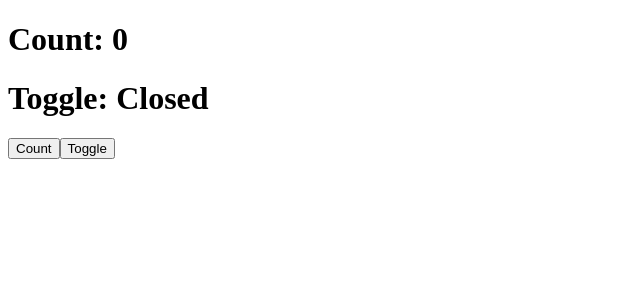
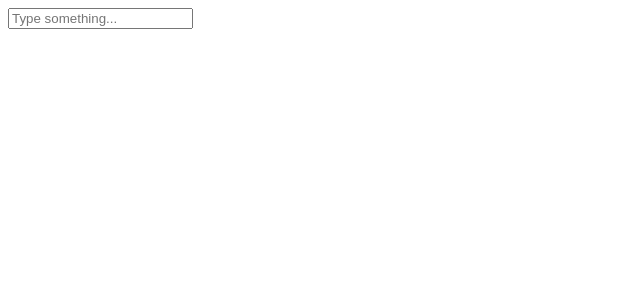
Before and after one commit to RadhikaKapoor383/React-Codes, a React (Vite) app: page / in a window 1280 px wide. Shown: the top 300 px of the page, without its empty margins (0-640 px from the left). Built offline with nearby package versions, Linux system fonts and the light colour scheme.

Commit message:
Add KeyEvents component for keyboard event handling and replace Counter in main

```diff
--- /dev/null
+++ b/src/keyboardEvent.jsx
@@ -0,0 +1,11 @@
+import React, { useState } from 'react';
+
+export default function KeyEvents() {
+    function handleKeyDown(e) {
+        alert('Key pressed: ', <h1>{e.key}</h1>);
+        if(e.key === 'Enter'){
+            alert('Enter key was pressed');
+        }
+    }
+    return <input onKeyDown={handleKeyDown} placeholder="Type something..." />;
+}
--- a/src/main.jsx
+++ b/src/main.jsx
@@ -6,9 +6,10 @@ import UserCard from './life-cycle/user-data-fetcher.jsx';
 import App from './App.jsx';
 import StudentsData from './Students.jsx';
 import Counter from './useState.jsx';
+import KeyEvents from './keyboardEvent.jsx'
 
 createRoot(document.getElementById('root')).render(
   <div>
-    <Counter />
+    <KeyEvents />
   </div>
 );
--- a/src/useState.jsx
+++ b/src/useState.jsx
@@ -1,13 +1,15 @@
 import { useState } from 'react';
 export default function Counter() {
-    const [ count, setCount ] = useState(0);
-    const [ isOpen, setIsOpen ] = useState(false);
-    return(
+    const [count, setCount] = useState(0);
+    const [isOpen, setIsOpen] = useState(false);
+    return (
         <div>
             <h1>Count: {count}</h1>
             <h1>Toggle: {isOpen ? "Open" : "Closed"}</h1>
-            <button onClick={() => setCount(prevCount=>prevCount+1)}>Count</button>
+            <button onClick={() => setCount(prevCount => prevCount + 1)}>Count</button>
             <button onClick={() => setIsOpen(!isOpen)}>Toggle</button>
+            <div onMouseEnter={() => alert('Mouse entered!')}>Hover me</div>
+            <div onMouseLeave={() => alert('Mouse left!')}>Hover me</div>
         </div>
     );
 }
```
